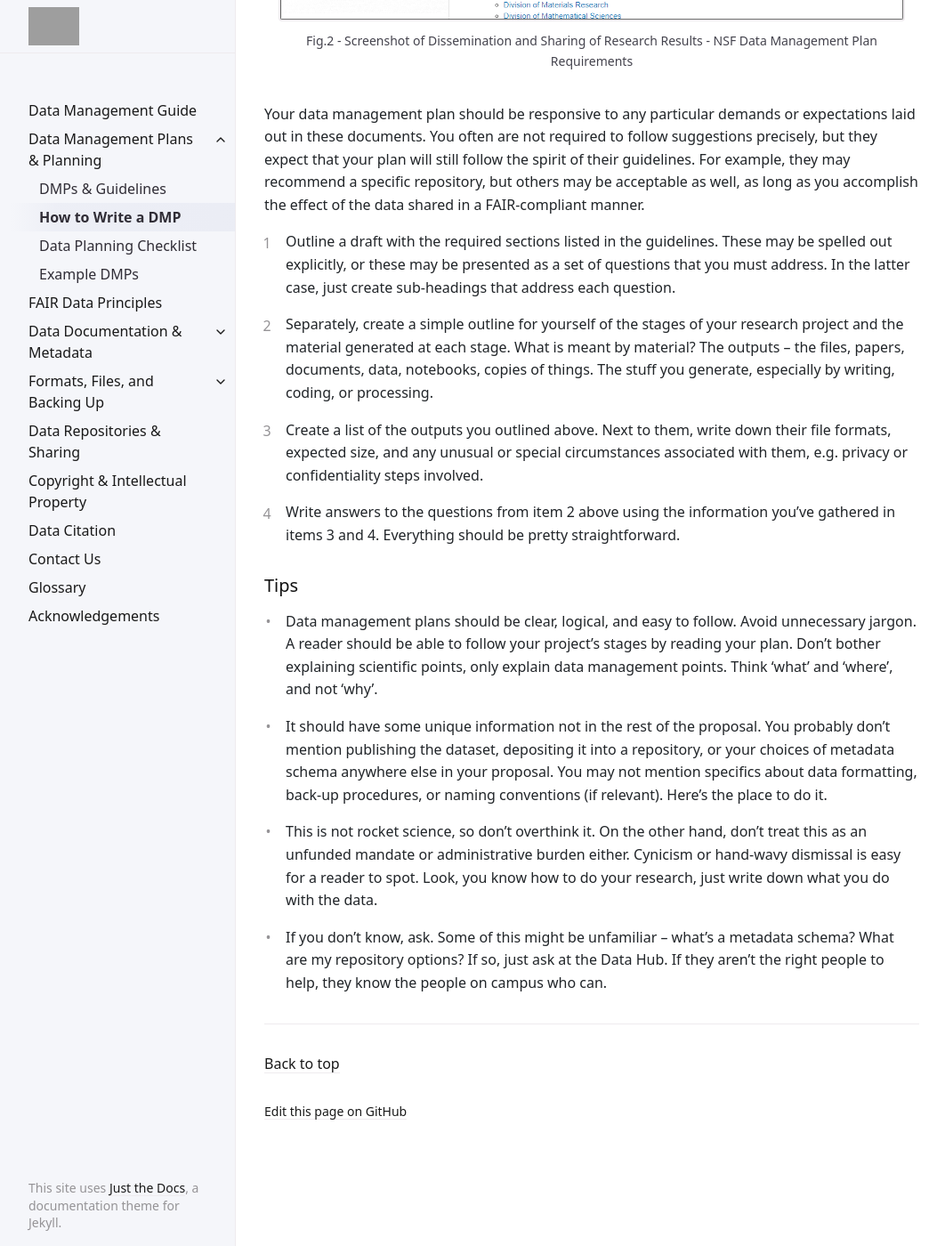
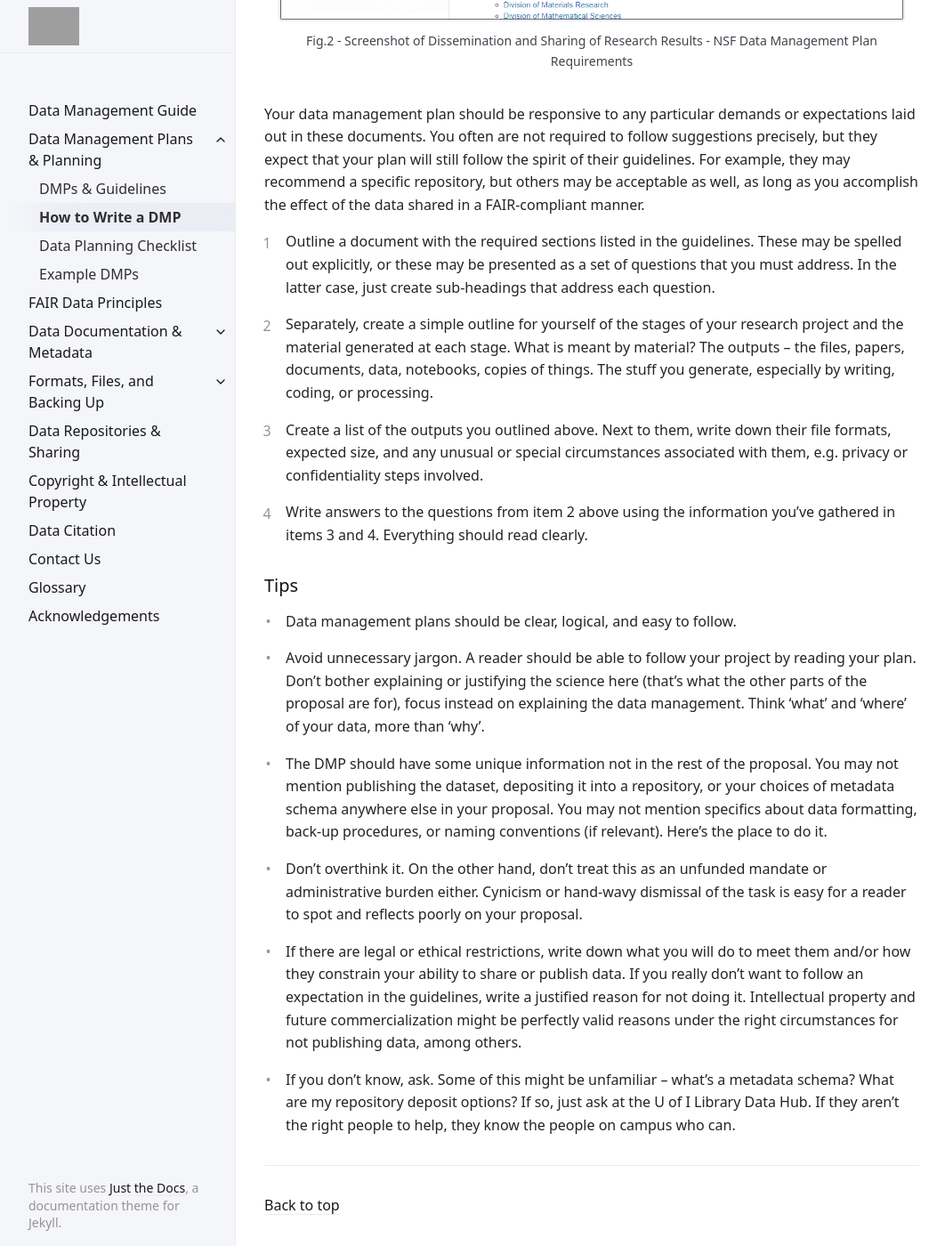
Before and after one commit to uidaholib/data-management-guide, a Jekyll site: the page built from guide/planning/writingDMPs.md, in a window 1280 px wide and 1400 px high, scrolled down 1312 px. Shown: the whole window at 89% size, without its empty margins (107-1169 px from the left). Built offline with Jekyll 4.4.1, drawn with Linux system fonts in a browser that asks for light colours; grey boxes are pictures that could not be loaded.

Commit message:
Updated writingdmps.md

```diff
--- a/guide/planning/writingDMPs.md
+++ b/guide/planning/writingDMPs.md
@@ -31,7 +31,7 @@ nav_order: 2
        specific repository, but others may be acceptable as well, as long as you
         accomplish the effect of the data shared in a FAIR-compliant manner.
 
-2. Outline a draft with the required sections listed in the guidelines. These
+2. Outline a document with the required sections listed in the guidelines. These
  may be spelled out explicitly, or these may be presented as a set of questions
   that you must address. In the latter case, just create sub-headings that
    address each question.
@@ -47,26 +47,36 @@ nav_order: 2
   associated with them, e.g. privacy or confidentiality steps involved.
 
 5. Write answers to the questions from item 2 above using the information
- you’ve gathered in items 3 and 4. Everything should be pretty straightforward.
+ you’ve gathered in items 3 and 4. Everything should read clearly.
 
 ### Tips
 
-* Data management plans should be clear, logical, and easy to follow. Avoid
- unnecessary jargon. A reader should be able to follow your project’s stages by
-  reading your plan. Don’t bother explaining scientific points, only explain
-   data management points. Think ‘what’ and ‘where’, and not ‘why’.
+* Data management plans should be clear, logical, and easy to follow.
 
-* It should have some unique information not in the rest of the proposal. You
- probably don’t mention publishing the dataset, depositing it into a repository,
-  or your choices of metadata schema anywhere else in your proposal. You may not
+* Avoid unnecessary jargon. A reader should be able to follow your project by
+ reading your plan. Don’t bother explaining or justifying the science here
+  (that's what the other parts of the proposal are for), focus instead on
+   explaining the data management. Think ‘what’ and ‘where’ of your data, more
+    than ‘why’.
+
+* The DMP should have some unique information not in the rest of the proposal.
+ You may not mention publishing the dataset, depositing it into a repository, or
+  your choices of metadata schema anywhere else in your proposal. You may not
   mention specifics about data formatting, back-up procedures, or naming
    conventions (if relevant). Here’s the place to do it.
 
-* This is not rocket science, so don’t overthink it. On the other hand, don’t
- treat this as an unfunded mandate or administrative burden either. Cynicism or
-  hand-wavy dismissal is easy for a reader to spot. Look, you know how to do
-   your research, just write down what you do with the data.
+* Don’t overthink it. On the other hand, don’t treat this as an unfunded mandate
+ or administrative burden either. Cynicism or hand-wavy dismissal of the task is
+  easy for a reader to spot and reflects poorly on your proposal.
+
+* If there are legal or ethical restrictions, write down what you will do to
+ meet them and/or how they constrain your ability to share or publish data. If
+  you really don't want to follow an expectation in the guidelines, write a
+   justified reason for not doing it. Intellectual property and future
+    commercialization might be perfectly valid reasons under the right
+     circumstances for not publishing data, among others.
 
 * If you don’t know, ask. Some of this might be unfamiliar – what’s a metadata
- schema? What are my repository options?  If so, just ask at the Data Hub. If
-  they aren’t the right people to help, they know the people on campus who can.
+ schema? What are my repository deposit options? If so, just ask at the U of I
+  Library Data Hub. If they aren’t the right people to help, they know the
+   people on campus who can.
```
